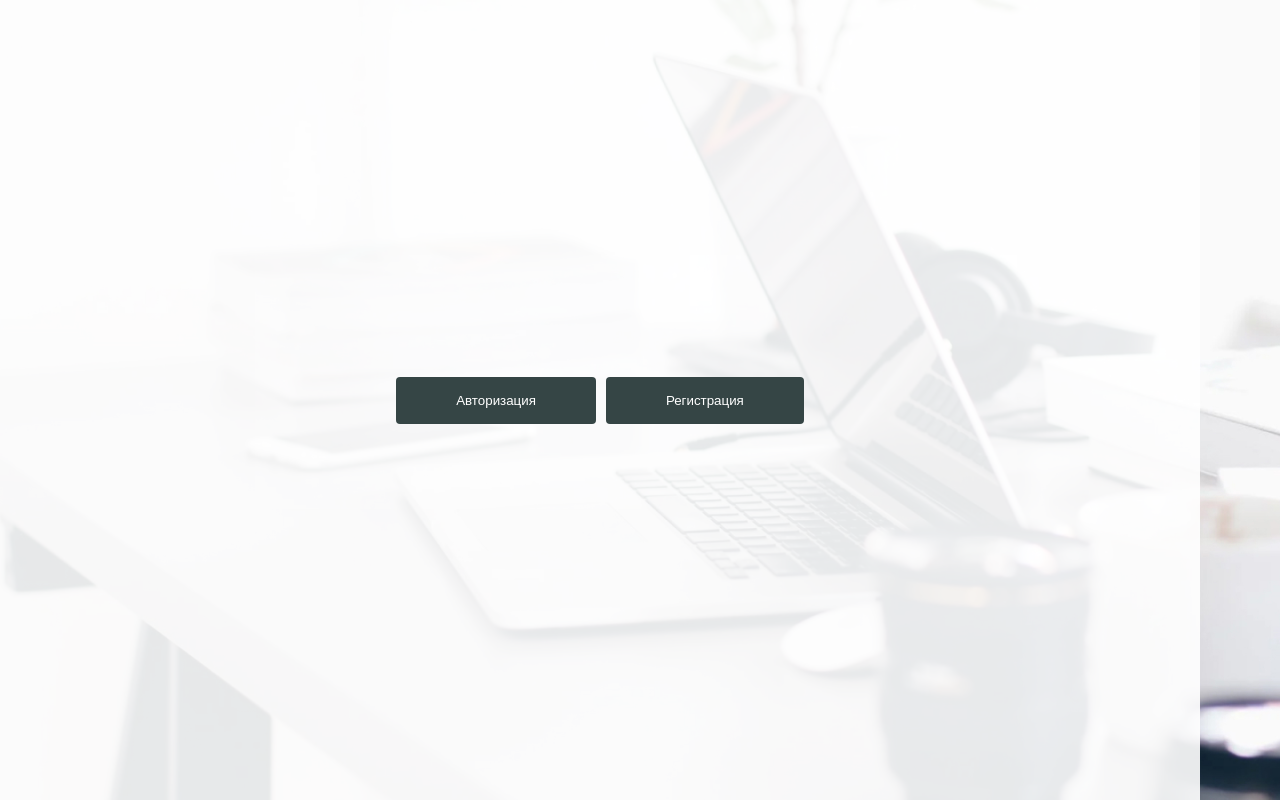
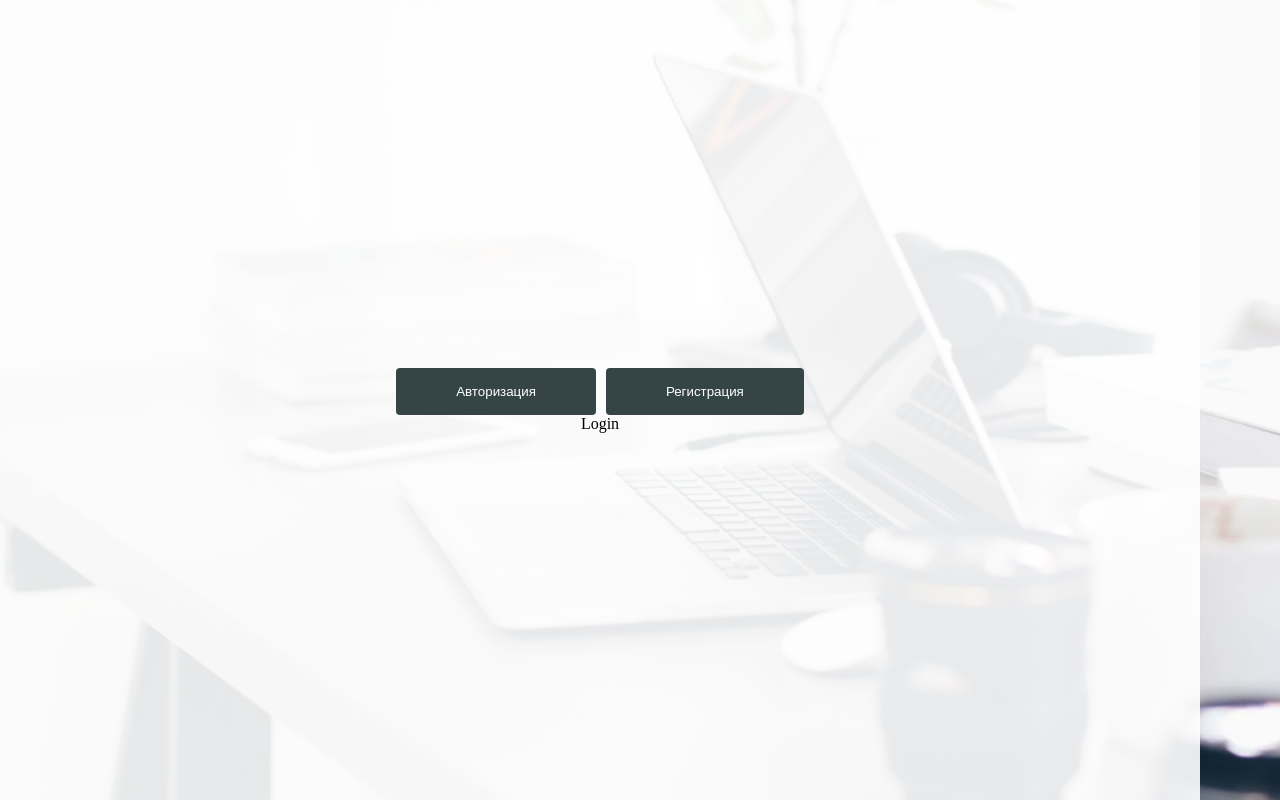
Before and after one commit to AlekseyAveryanov1996/fitnes-tracker, a React (Vite) app: page / in a window 1280 px wide. Built offline with nearby package versions, Linux system fonts and the light colour scheme.

Commit message:
Разработка проекта

```diff
--- a/src/components/login/LoginTabs/LoginTabs.jsx
+++ b/src/components/login/LoginTabs/LoginTabs.jsx
@@ -1,6 +1,7 @@
-import styled from "styled-components"
-import { devices } from "../../../settings"
-import Button from "../../ui/Button"
+import styled from "styled-components";
+import { devices } from "../../../settings";
+import Button from "../../ui/Button";
+import { useState } from "react";
 
 const ContainerTabs = styled.div`
   position: fixed;
@@ -8,7 +9,7 @@ const ContainerTabs = styled.div`
   left: 0;
   width: 100%;
   height: 100%;
-  background: rgba(255, 255, 255, 0.90);
+  background: rgba(255, 255, 255, 0.9);
   display: flex;
   flex-direction: column;
   justify-content: center;
@@ -16,7 +17,7 @@ const ContainerTabs = styled.div`
   ${devices.mobile} {
     max-width: 1200px;
   }
-`
+`;
 
 const TabsHeader = styled.div`
   display: flex;
@@ -26,15 +27,19 @@ const TabsHeader = styled.div`
   ${devices.mobile} {
     flex-direction: row;
   }
-`
+`;
 
 export default function LoginTabs() {
+  const [tab, setTab] = useState("login");
+
   return (
     <ContainerTabs>
       <TabsHeader>
-        <Button>Авторизация</Button>
-        <Button>Регистрация</Button>
+        <Button onClick={() => setTab("login")}>Авторизация</Button>
+        <Button onClick={() => setTab("registr")}>Регистрация</Button>
       </TabsHeader>
+      {tab === "login" && <p>Login</p>}
+      {tab === "registr" && <p>registr</p>}
     </ContainerTabs>
-  )
+  );
 }
--- a/src/components/ui/Button.jsx
+++ b/src/components/ui/Button.jsx
@@ -1,5 +1,5 @@
-import styled from "styled-components"
-import { devices } from "../../settings"
+import styled from "styled-components";
+import { devices } from "../../settings";
 
 const Btn = styled.button`
   padding: 16px 60px;
@@ -15,17 +15,15 @@ const Btn = styled.button`
   outline: none;
   border-radius: 4px;
   font-weight: 500;
-  transition: background .5s ease;
+  transition: background 0.5s ease;
   cursor: pointer;
   ${devices.tabletLarge} {
     &:hover {
       background: #213d3d;
     }
   }
-`
+`;
 
-export default function Button({children}) {
-  return (
-    <Btn>{children}</Btn>
-  )
+export default function Button({ isActive, onClick, children }) {
+  return <Btn onClick={onClick}>{children}</Btn>;
 }
```
Also changed, not shown: src/components/login/Login.jsx (+7 -6 lines).
